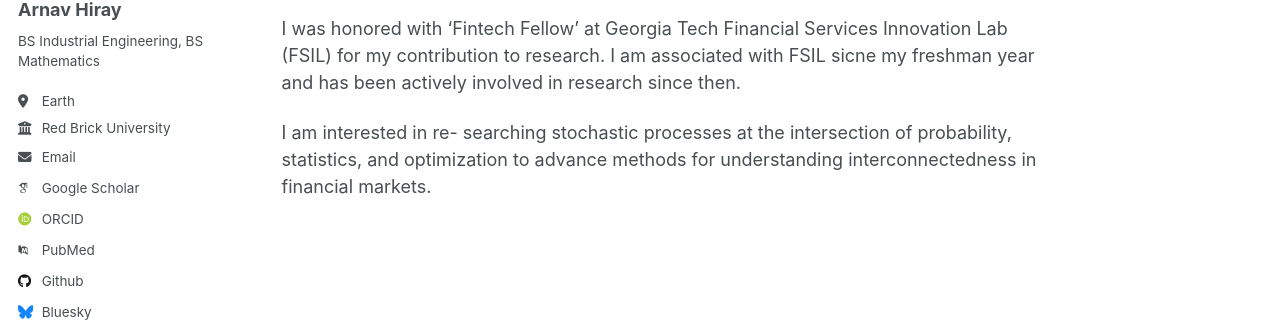
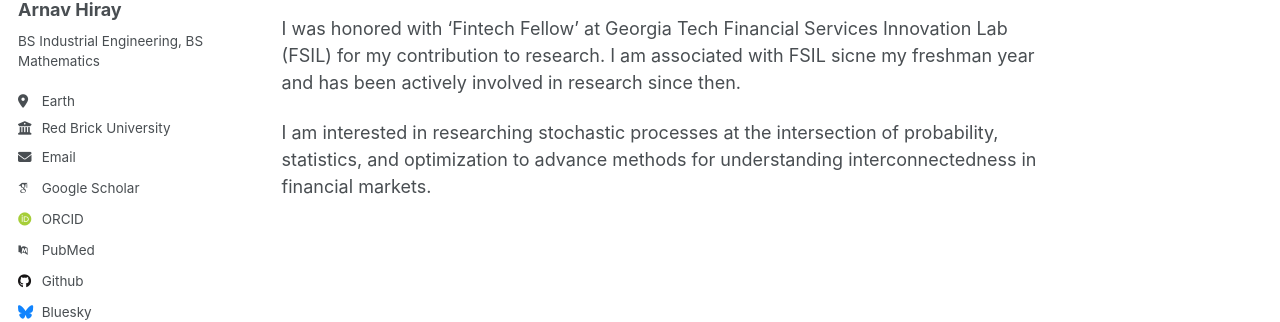
Before and after one commit to AHiray/AHiray.github.io, a Jekyll site: the page built from _pages/about.md, in a window 1280 px wide. Shown: the part 292-614 px from the top of the page. Built offline with Jekyll 4.4.1, drawn with Linux system fonts in a browser that asks for light colours; some web fonts are replaced.

Commit message:
Update about.md

```diff
--- a/_pages/about.md
+++ b/_pages/about.md
@@ -11,4 +11,4 @@ I am an undergraduate student at Georgia Institute of Technology. I am majoring
 
 I was honored with 'Fintech Fellow' at Georgia Tech Financial Services Innovation Lab (FSIL) for my contribution to research. I am associated with FSIL sicne my freshman year and has been actively involved in research since then.
 
-I am interested in re- searching stochastic processes at the intersection of probability, statistics, and optimization to advance methods for understanding interconnectedness in financial markets.
+I am interested in researching stochastic processes at the intersection of probability, statistics, and optimization to advance methods for understanding interconnectedness in financial markets.
```
